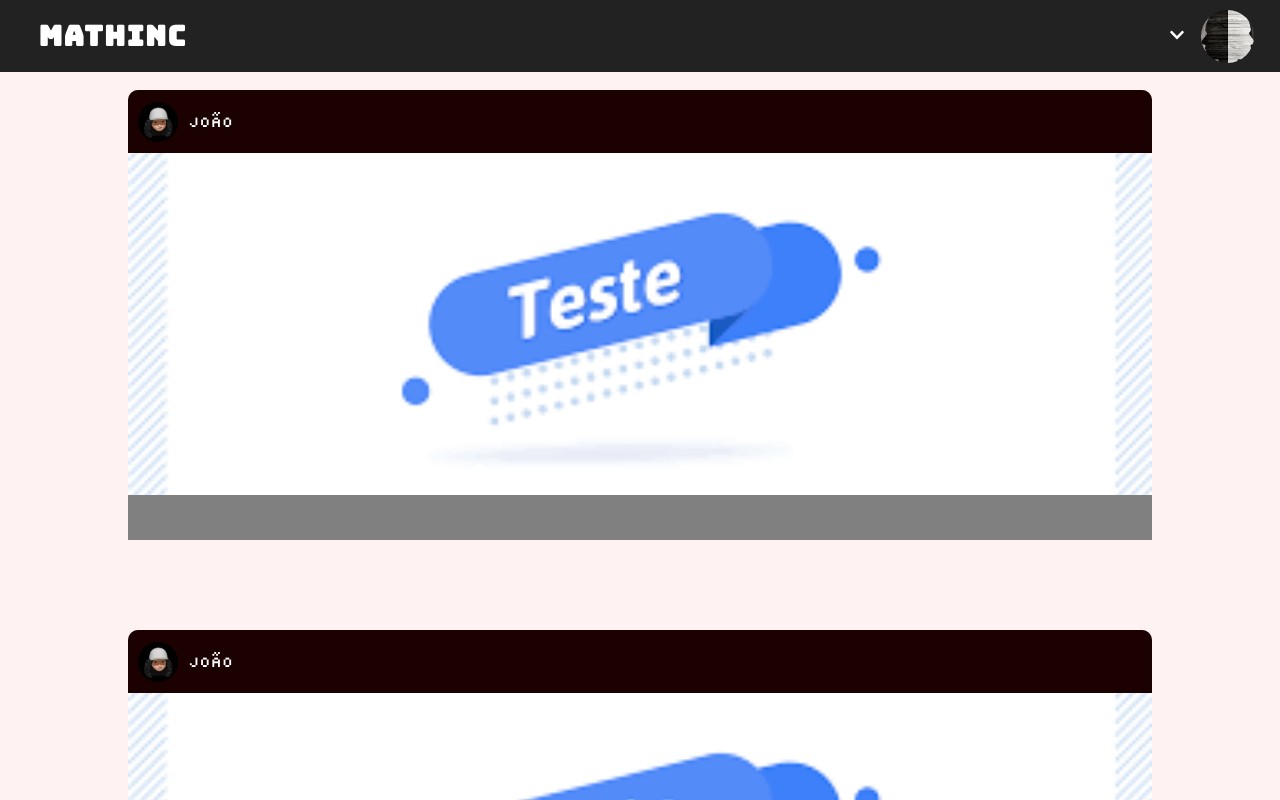
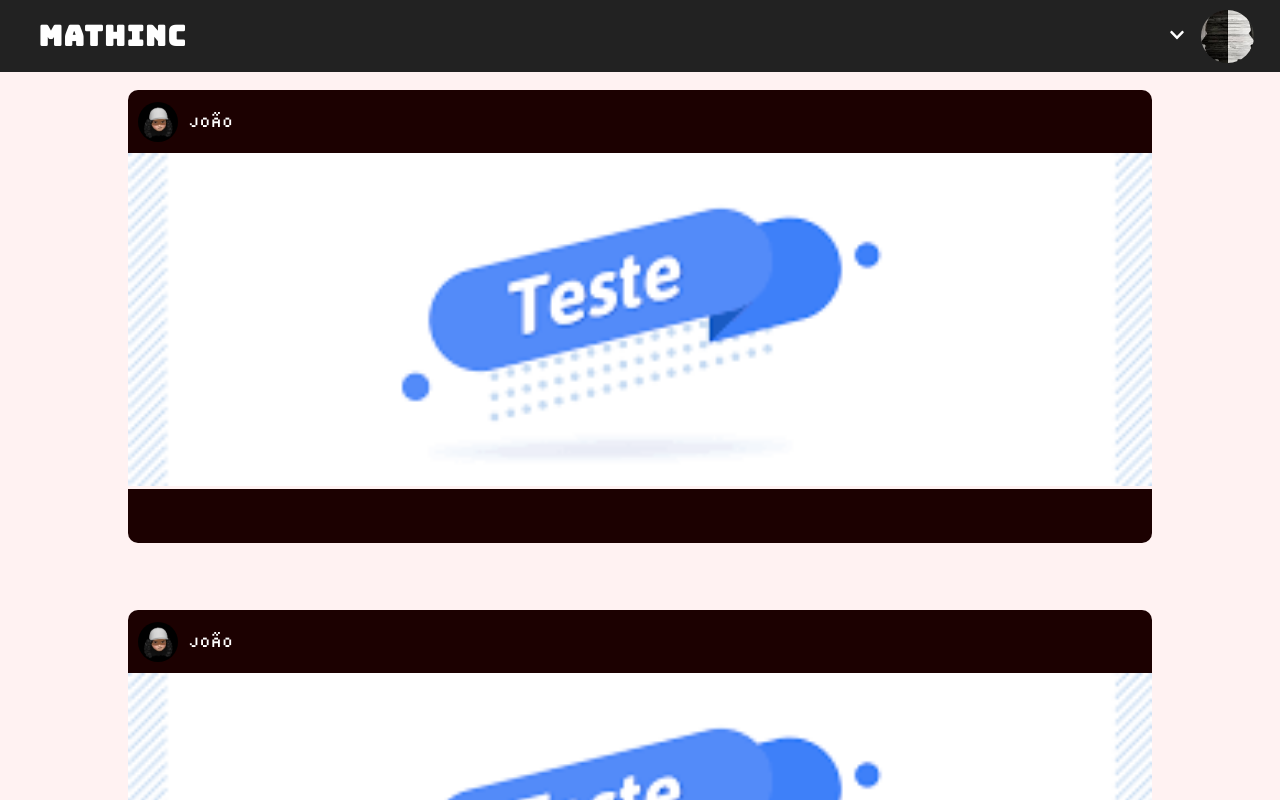
Before and after one commit to LukazDs/projeto-mathinc, a React (Create React App) app: page /posts in a window 1280 px wide. Shown: the top 800 px of the page. Built offline with nearby package versions, Linux system fonts and the light colour scheme.

Commit message:
style: add bottom post

```diff
--- a/src/components/post/postStyle.js
+++ b/src/components/post/postStyle.js
@@ -5,8 +5,7 @@
   z-index: 0;
   width: 80%;
   height: 450px;
-  background: gray;
-  margin-top: 90px;
+  margin-bottom: 70px;
   border-radius: 10px 10px 0px 0px;
 `;
 
@@ -42,9 +41,16 @@
 
 const PostContent = styled.img`
   width: 100%;
-  height: 76%;
+  height: 74%;
   background: #ffffff;
   object-fit: cover;
 `;
 
-export { PostBox, TopPost, ProfileTopPost, PostContent };
+const BottomPost = styled.div`
+  width: 100%;
+  height: 12%;
+  background: #1c0101;
+  border-radius: 0px 0px 10px 10px;
+`;
+
+export { PostBox, TopPost, ProfileTopPost, PostContent, BottomPost };
--- a/src/components/timeline/timelineStyle.js
+++ b/src/components/timeline/timelineStyle.js
@@ -15,8 +15,10 @@
   display: flex;
   flex-direction: column;
   width: 100%;
+  height: 100%;
   align-items: center;
   justify-content: center;
+  margin-top: 90px;
 `;
 
 export { Container, PostsContainer };
```
Also changed, not shown: src/components/post/Post.js.
